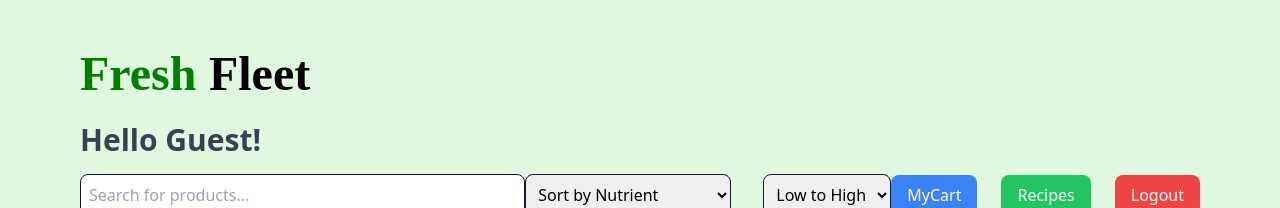
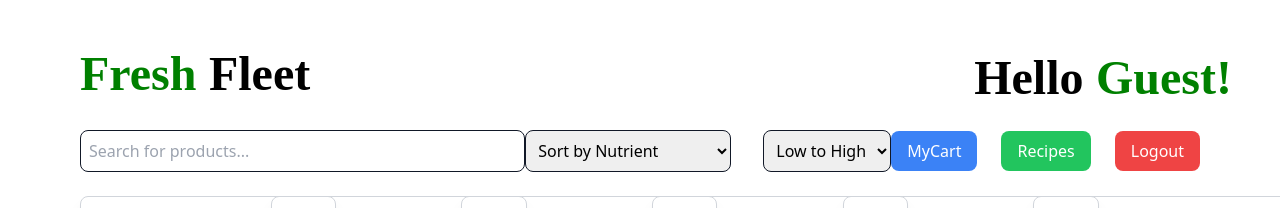
Before and after one commit to davhsi/freshFleet, a React (Vite) app in the folder frontend/: page /home in a window 1280 px wide. Shown: the top 208 px of the page. Built offline with nearby package versions, Linux system fonts and the light colour scheme; grey boxes are pictures that could not be loaded.

Commit message:
updated ui in customerhome page

```diff
--- a/frontend/src/pages/CustomerHome.jsx
+++ b/frontend/src/pages/CustomerHome.jsx
@@ -62,17 +62,21 @@ const CustomerHome = () => {
   };
 
   return (
-    <div className="bg-[#e0f7e0] min-h-screen p-4 md:p-8 lg:p-12">
+    <div className="min-h-screen p-4 md:p-8 lg:p-12">
+      {/* Logo and Greeting Container */}
+      <div className="flex flex-col md:flex-row items-center justify-between lg:ml-8 mb-6">
         {/* Logo */}
-      <h1 className="text-4xl md:text-5xl font-bold text-gray-700 mb-2 md:mb-6 text-center lg:text-left lg:ml-8">
+        <h1 className="text-4xl md:text-5xl font-bold text-gray-700 mb-2">
           <span style={{ color: 'green', fontWeight: 'bold', fontFamily: "'Edu Australia', cursive" }}>Fresh</span>{' '}
           <span style={{ color: 'black', fontWeight: 'bold', fontFamily: "'Edu Australia', cursive" }}>Fleet</span>
         </h1>
 
         {/* Greeting */}
-      <h1 className="text-2xl md:text-3xl font-bold text-center lg:text-left text-gray-700 mb-4 lg:ml-8">
-        Hello {customerName}!
+        <h1 className="text-2xl md:text-5xl font-bold text-gray-700 ml-4">
+          <span style={{ color: 'black', fontWeight: 'bold', fontFamily: "'Edu Australia', cursive" }}>Hello</span>{' '}
+          <span style={{ color: 'green', fontWeight: 'bold', fontFamily: "'Edu Australia', cursive" }}>{customerName}!</span>
         </h1>
+      </div>
 
       {/* Search box, sort, and buttons container */}
       <div className="mb-6 flex flex-col md:flex-row md:justify-between md:items-center space-y-4 md:space-y-0 lg:mx-8">
@@ -145,8 +149,6 @@ const CustomerHome = () => {
           <p className="text-center lg:text-left lg:ml-8">No products found.</p>
         )}
       </div>
-
-
     </div>
   );
 };
```
Lines whose indentation alone changed are shown as unchanged.
